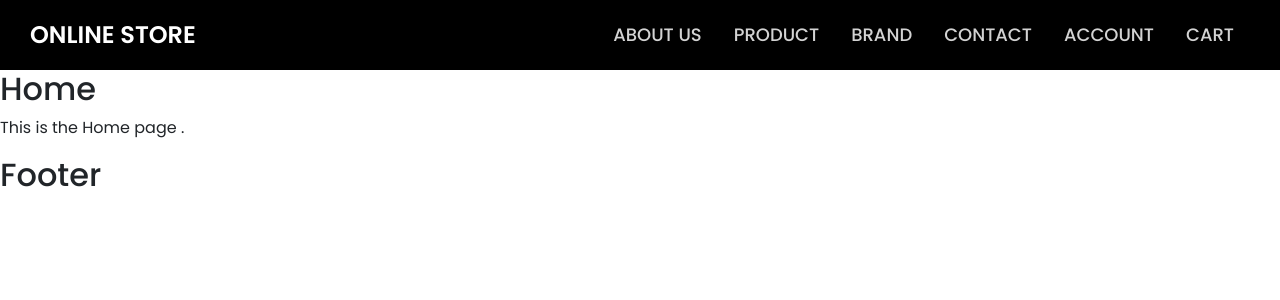
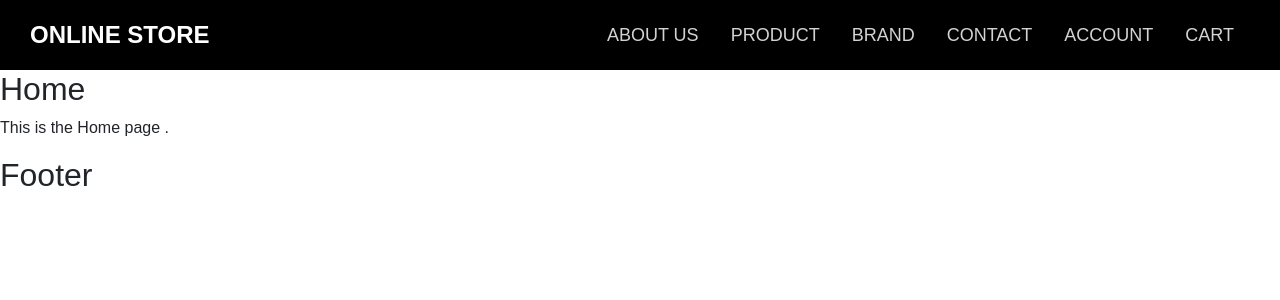
Before and after one commit to huynguyen27/eCommerce, a React (Create React App) app in the folder frontend/: page / in a window 1280 px wide. Shown: the top 300 px of the page. Built offline with nearby package versions, Linux system fonts and the light colour scheme.

Commit message:
update import statements

```diff
--- a/frontend/src/components/Header.js
+++ b/frontend/src/components/Header.js
@@ -1,7 +1,6 @@
 import React from 'react';
 import styled from 'styled-components';
 import { Link, NavLink } from 'react-router-dom';
-import { BsSearch } from "react-icons/bs";
 import "../styles/Header.css"
 
 // import Button from 'react-bootstrap/Button';
--- a/frontend/src/styles/Header.css
+++ b/frontend/src/styles/Header.css
@@ -1,4 +1,3 @@
-@import url('https://fonts.googleapis.com/css2?family=Poppins:wght@200;300;400;500;600;700&display=swap');
 
 * {
   margin: 0;
```
